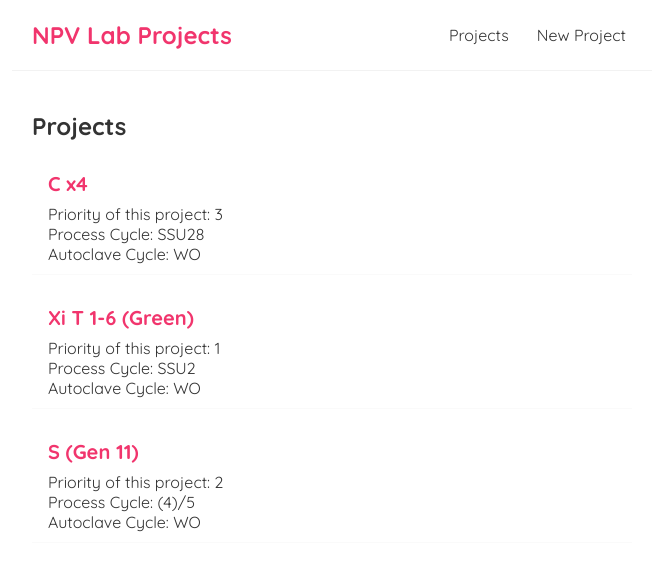
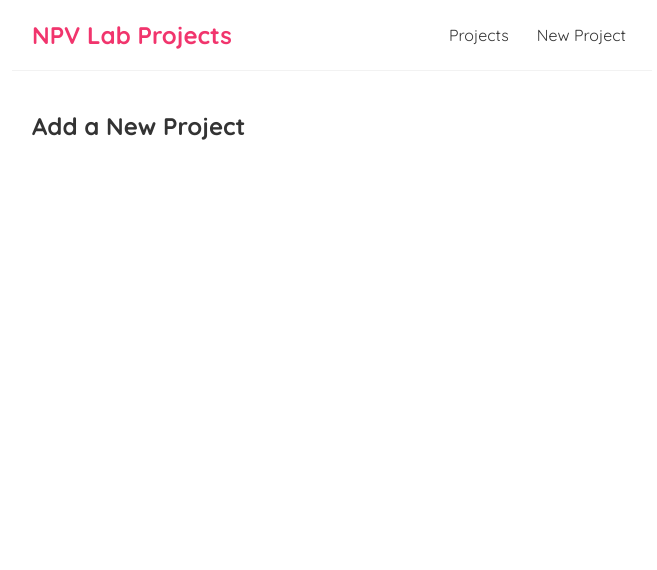
Before and after one commit to aria-abad/smart-board, a React (Create React App) app: page /create in a window 1280 px wide. Shown: the top 570 px of the page, without its empty margins (308-965 px from the left). Built offline with nearby package versions, Linux system fonts and the light colour scheme; data requests are answered from the project's data file.

Commit message:
router exact match and link update

```diff
--- a/src/App.js
+++ b/src/App.js
@@ -1,6 +1,7 @@
 import Navbar from './components/Navbar'
 import Home from './components/Home';
 import {BrowserRouter as Router, Route, Switch} from 'react-router-dom';
+import NewProject from './components/NewProject';
 // import {v4 as uuidv4} from 'uuid';
 
 function App() {
@@ -11,8 +12,11 @@ function App() {
         <Navbar />
         <div className="content">
           <Switch>
-            <Route path="/">
+            <Route exact path="/">
               <Home />
+            </Route>
+            <Route path="/create">
+              <NewProject />
             </Route>
           </Switch>
         </div>
--- a/src/components/Navbar.js
+++ b/src/components/Navbar.js
@@ -1,12 +1,13 @@
 import React from 'react'
+import { Link } from 'react-router-dom';
 
 export default function Navbar() {
     return (
         <nav className="navbar">
             <h1>NPV Lab Projects</h1>
             <div className="links">
-                <a href="/">Projects</a>
-                <a href="/create">New Project</a>
+                <Link to="/">Projects</Link>
+                <Link to="/create">New Project</Link>
             </div>
         </nav>
     )
--- /dev/null
+++ b/src/components/NewProject.js
@@ -0,0 +1,9 @@
+import React from 'react'
+
+export default function NewProject() {
+    return (
+        <div className="new-project">
+            <h2>Add a New Project</h2>
+        </div>
+    )
+}
```
